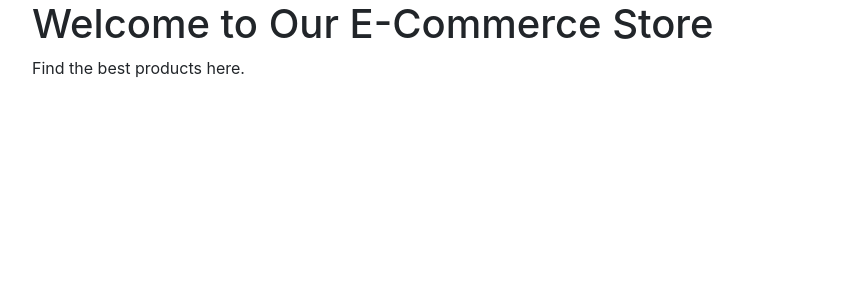
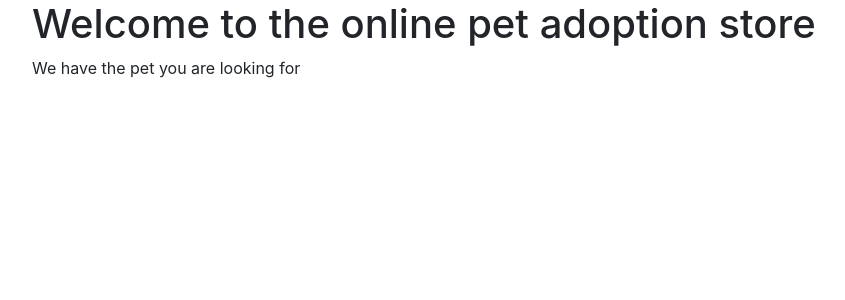
Before and after one commit to LCF23C0920822/AdoptionPet, a Flask app: page / in a window 1280 px wide. Shown: the part 56-356 px from the top of the page, without its empty margins (53-898 px from the left). Run offline with Flask 3, Linux system fonts and the light colour scheme; some libraries are stand-ins or nearby versions.

Commit message:
Titles modified

```diff
--- a/templates/home.html
+++ b/templates/home.html
@@ -1,6 +1,6 @@
 {% extends "base.html" %}
 {% block title %}Home{% endblock %}
 {% block content %}
-    <h1>Welcome to Our E-Commerce Store</h1>
-    <p>Find the best products here.</p>
+    <h1>Welcome to the online pet adoption store</h1>
+    <p>We have the pet you are looking for</p>
 {% endblock %}
--- a/templates/products.html
+++ b/templates/products.html
@@ -1,7 +1,7 @@
 {% extends "base.html" %}
 {% block title %}Products{% endblock %}
 {% block content %}
-    <h1>Products today in offer 50%</h1>
+    <h1>List of pets for adoption</h1>
     <table class="table table-striped">
         <thead>
             <tr>
```
